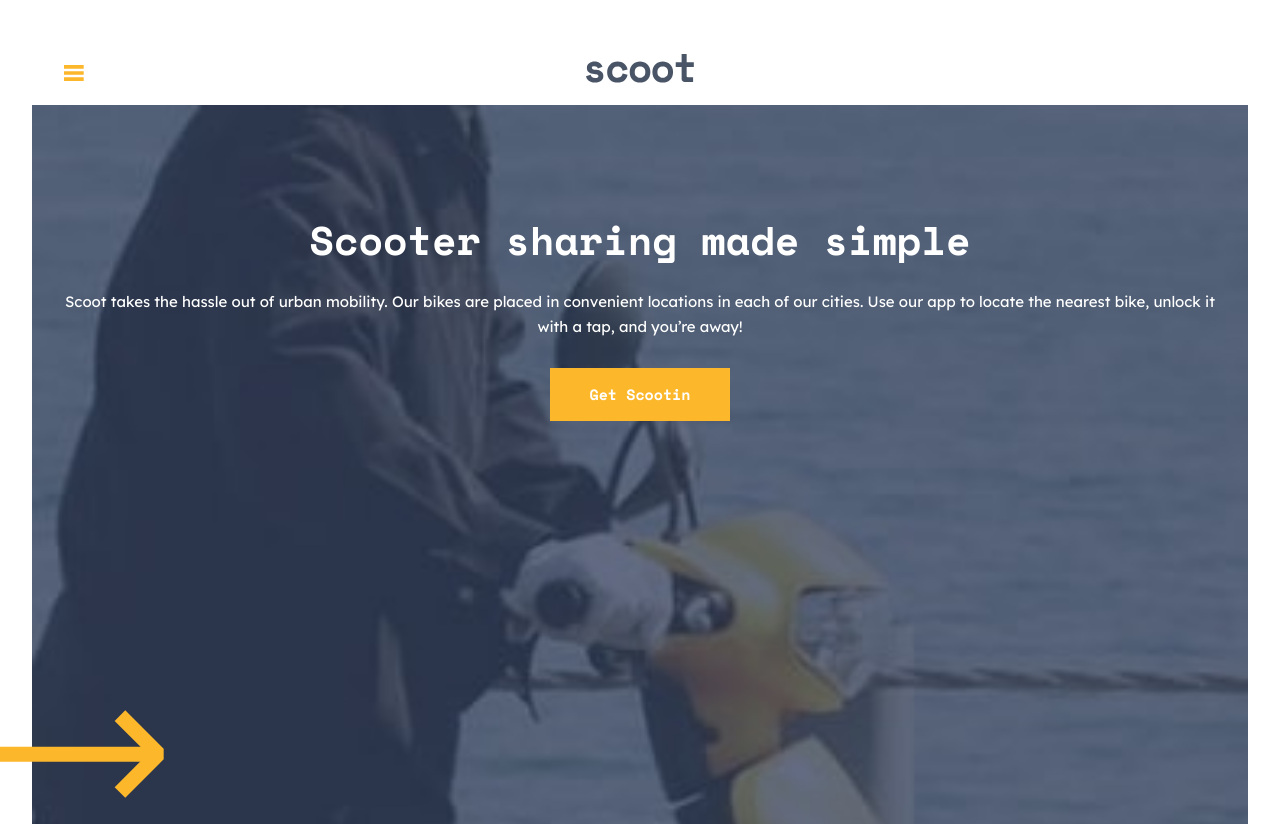
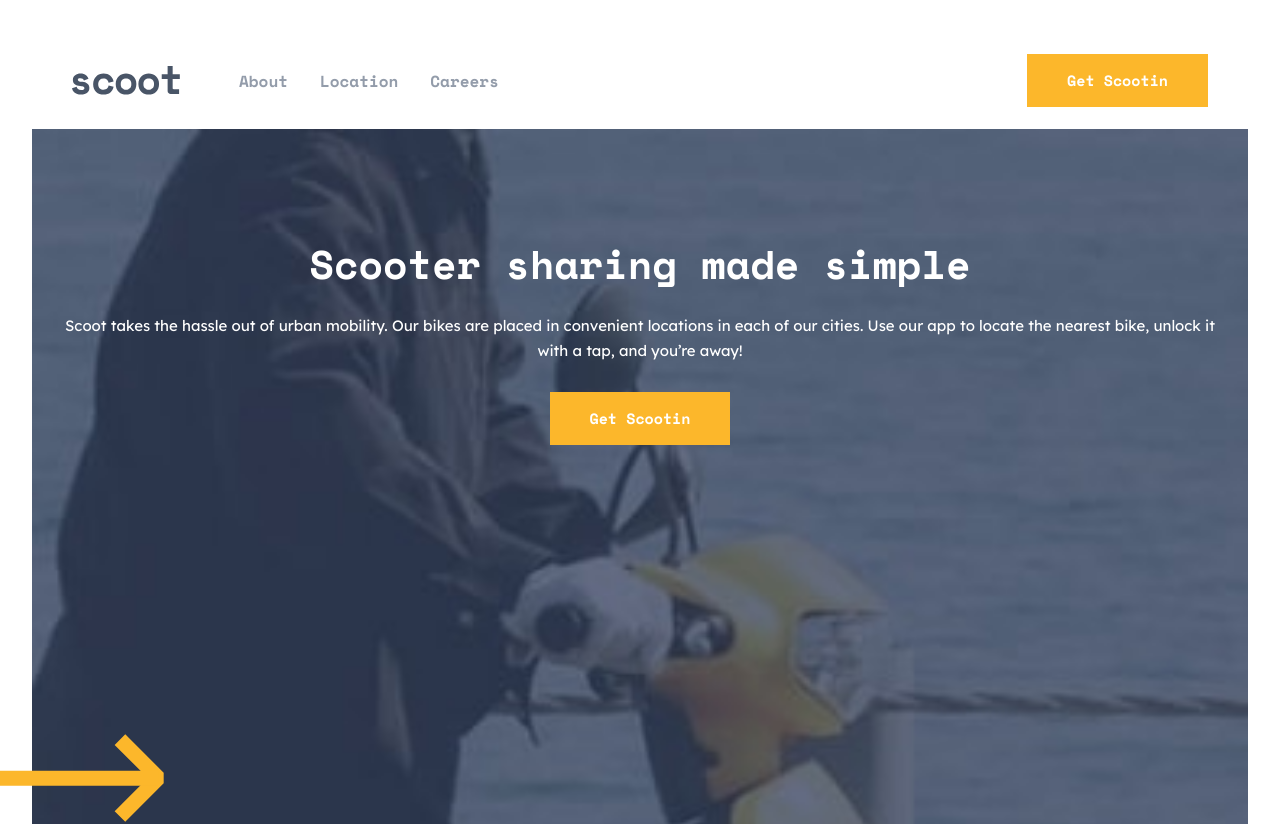
Before and after one commit to Sashankr/scoot-website, a React (Vite) app: page / in a window 1280 px wide. Shown: the top 824 px of the page. Built offline with nearby package versions, Linux system fonts and the light colour scheme.

Commit message:
made navbar responsive

```diff
--- a/src/components/Navbar.jsx
+++ b/src/components/Navbar.jsx
@@ -25,7 +25,23 @@ const Navbar = () => {
               alt={isSidebarOpen ? "close menu" : "open menu"}
             />
           </div>
-          <img src={LogoIcon} alt="scoot logo" />
+          <div className="navbar-content">
+            <img src={LogoIcon} alt="scoot logo" />
+            <ul className="navbar-menu-list">
+              <li className="navbar-menu-list-item">
+                <Link to="/">About</Link>
+              </li>
+              <li className="navbar-menu-list-item">
+                <Link to="/">Location</Link>
+              </li>
+              <li className="navbar-menu-list-item">
+                <Link to="/">Careers</Link>
+              </li>
+            </ul>
+            <button className="navbar-menu-action-button desktop">
+              Get Scootin
+            </button>
+          </div>
         </nav>
       </header>
       <div
@@ -44,7 +60,7 @@ const Navbar = () => {
         </ul>
         <button
           onClick={() => handleTogglerClick()}
-          className="navbar-mobile-menu-action-button"
+          className="navbar-menu-action-button"
         >
           Get Scootin
         </button>
--- a/src/styles/Navbar.css
+++ b/src/styles/Navbar.css
@@ -18,7 +18,7 @@
 .navbar-toggler {
   position: absolute;
   left: 32px;
-  bottom: 2px;
+  bottom: 8px;
   height: 16px;
 }
 
@@ -74,7 +74,7 @@
   color: var(--color-light-text);
 }
 
-.navbar-mobile-menu-action-button {
+.navbar-menu-action-button {
   font-family: var(--font-primary);
   color: var(--color-light);
   font-size: 15px;
@@ -102,3 +102,50 @@
   width: 100vw;
   z-index: 1;
 }
+
+.navbar-menu-list {
+  display: none;
+}
+
+.navbar-menu-action-button.desktop {
+  display: none;
+}
+
+@media (min-width: 768px) {
+  .navbar {
+    display: block;
+    padding: 0 40px;
+  }
+  .navbar-toggler {
+    display: none;
+  }
+  .navbar-content {
+    display: flex;
+    align-items: center;
+  }
+  .navbar-menu-list {
+    display: flex;
+    flex: 1;
+    margin-left: 59px;
+    list-style-type: none;
+  }
+
+  .navbar-menu-list-item a {
+    text-decoration: none;
+    font-family: var(--font-primary);
+    color: var(--color-description);
+  }
+
+  .navbar-menu-list-item {
+    margin-right: 32px;
+  }
+
+  .navbar-menu-list-item:last-child {
+    margin-right: 0;
+  }
+
+  .navbar-menu-action-button.desktop {
+    padding: 14px 40px;
+    display: block;
+  }
+}
```
